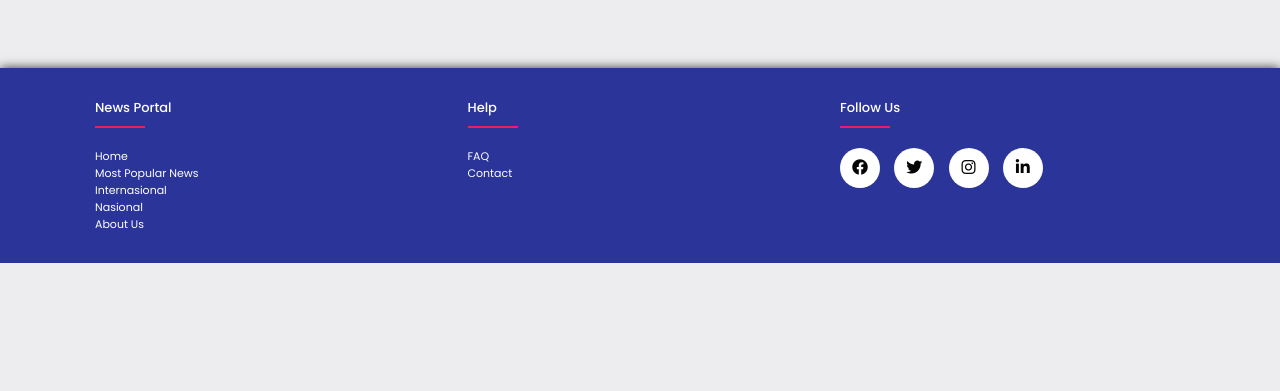
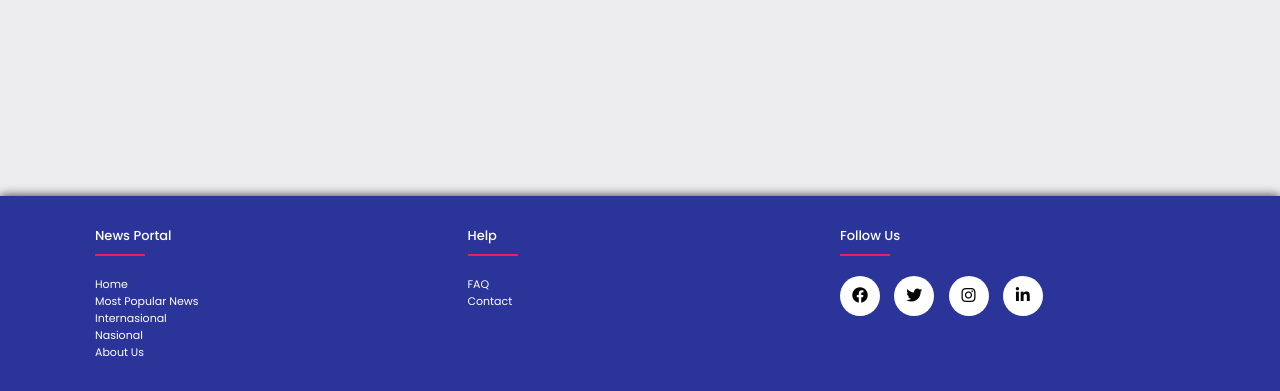
Before and after one commit to Kampus-Merdeka-Software-Engineering/FE-2-jakarta-26, a plain HTML site: page FAQ website/FAQ.html in a window 1280 px wide. Shown: the part 732-1123 px from the top of the page. Before the commit the page ends 995 px from the top, so only its background shows below. Drawn offline with Linux system fonts and the light colour scheme.

Commit message:
Update FAQ.css

```diff
--- a/FAQ website/css/FAQ.css
+++ b/FAQ website/css/FAQ.css
@@ -84,6 +84,10 @@ svg {
 }
 
 /* Footer */
+
+.footer{
+    margin-top: 10%;
+}
 .footer-container{
     max-width: 1170px;
     margin: auto;
```
